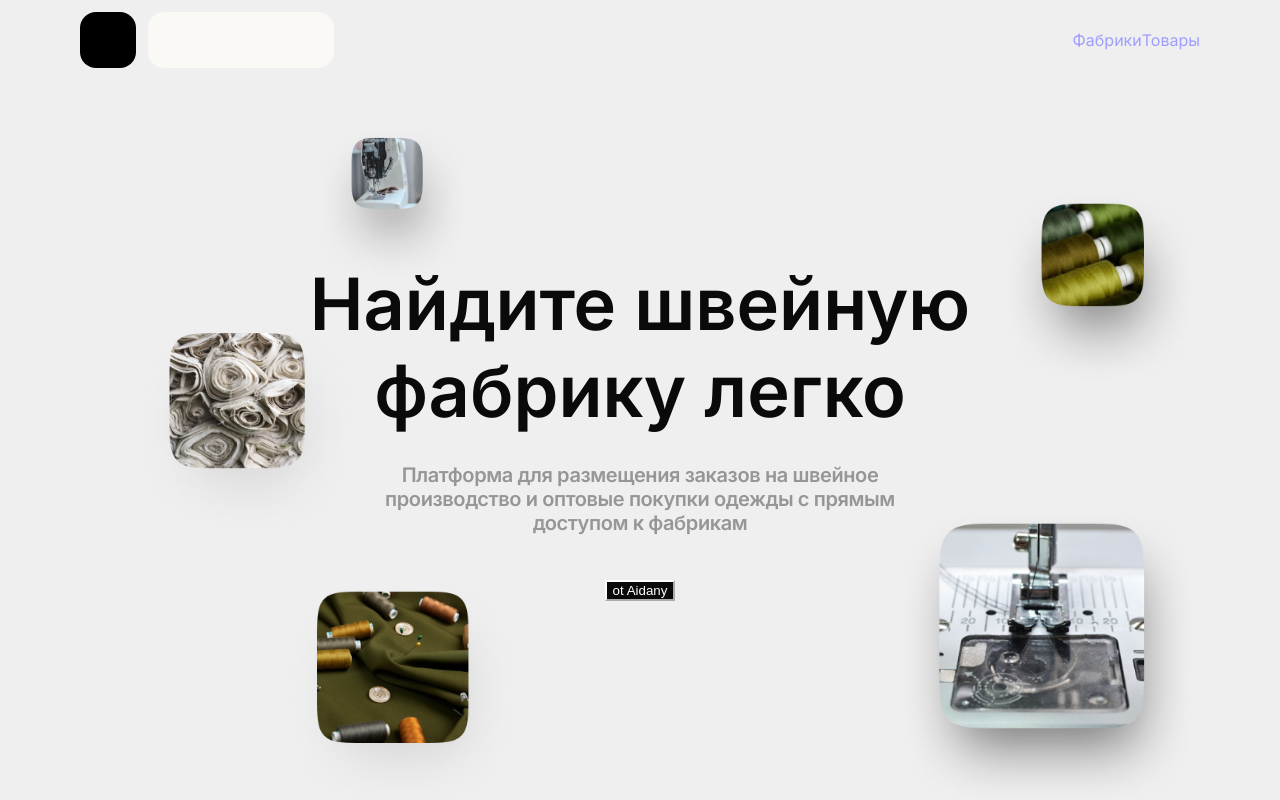
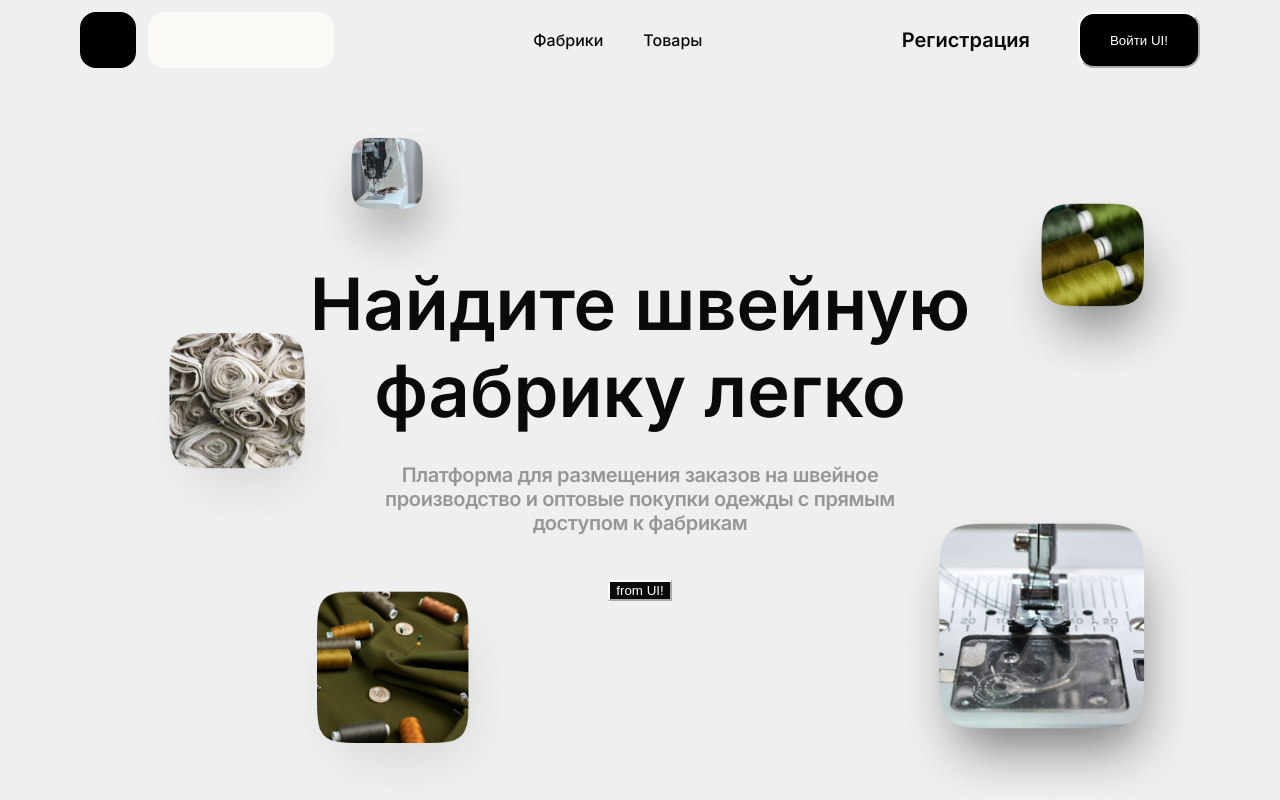
Before and after one commit to askarbekovDev/zentext, a Next.js app: page / in a window 1280 px wide. Shown: the top 800 px of the page. Built offline with nearby package versions, Linux system fonts and the light colour scheme.

Commit message:
minor changes

```diff
--- a/src/components/intro.tsx/index.tsx
+++ b/src/components/intro.tsx/index.tsx
@@ -13,7 +13,7 @@ const Intro = () => {
             Платформа для размещения заказов на швейное производство и оптовые
             покупки одежды с прямым доступом к фабрикам
           </h3>
-          <button className={styles.btn}>ot Aidany</button>
+          <button className={styles.btn}>from UI!</button>
         </div>
         <div className={styles.inTrust}>
           <h5 className={styles.text}>Мы пользуемся доверием у</h5>
@@ -28,7 +28,7 @@ const Intro = () => {
                     backgroundColor: 'white',
                     marginRight: 12,
                   }}
-                />{' '}
+                />
                 {company}
               </div>
             ))}
--- a/src/layouts/header/index.module.scss
+++ b/src/layouts/header/index.module.scss
@@ -4,10 +4,31 @@
   justify-content: space-between;
   width: 100%;
   height: 80px;
-  padding: 0 80px 0 80px;
+  padding: 0 80px;
 }
 
-.links {
+.navLinks {
   display: flex;
-  flex-direction: row;
+  align-items: center;
+  gap: 40px;
+  .link {
+    font-family: Inter;
+    font-size: 16px;
+    font-weight: 500;
+    line-height: 20px;
+    color: var(--secondary_dark);
+  }
 }
+
+.authBlock {
+  display: flex;
+  align-items: center;
+  gap: 48px;
+  .signUpLink {
+    font-family: Inter;
+    font-size: 20px;
+    font-weight: 600;
+    line-height: 24px;
+    color: var(--secondary_dark);
+  }
+}
--- a/src/layouts/header/index.tsx
+++ b/src/layouts/header/index.tsx
@@ -5,7 +5,8 @@ import Link from 'next/link';
 const Header = () => {
   return (
     <header className={styles.header}>
-      <div style={{display: 'flex', flexDirection: 'row'}}>
+      <div style={{ display: 'flex', flexDirection: 'row' }}>
+        {/* Sleduiushie 2 div prosto placeholdery */}
         <div
           style={{
             width: 56,
@@ -24,9 +25,28 @@ const Header = () => {
           }}
         ></div>
       </div>
-      <div className={styles.links}>
-        <Link href='/factories'>Фабрики</Link>
-        <Link href='/products'>Товары</Link>
+      <div className={styles.navLinks}>
+        <Link href="/factories" className={styles.link}>
+          Фабрики
+        </Link>
+        <Link href="/products" className={styles.link}>
+          Товары
+        </Link>
+      </div>
+      <div className={styles.authBlock}>
+        <Link href="/signIn" className={styles.signUpLink}>
+          Регистрация
+        </Link>
+        <button
+          style={{
+            width: 122,
+            height: 56,
+            backgroundColor: 'black',
+            borderRadius: 16,
+          }}
+        >
+          Войти UI!
+        </button>
       </div>
     </header>
   );
```
